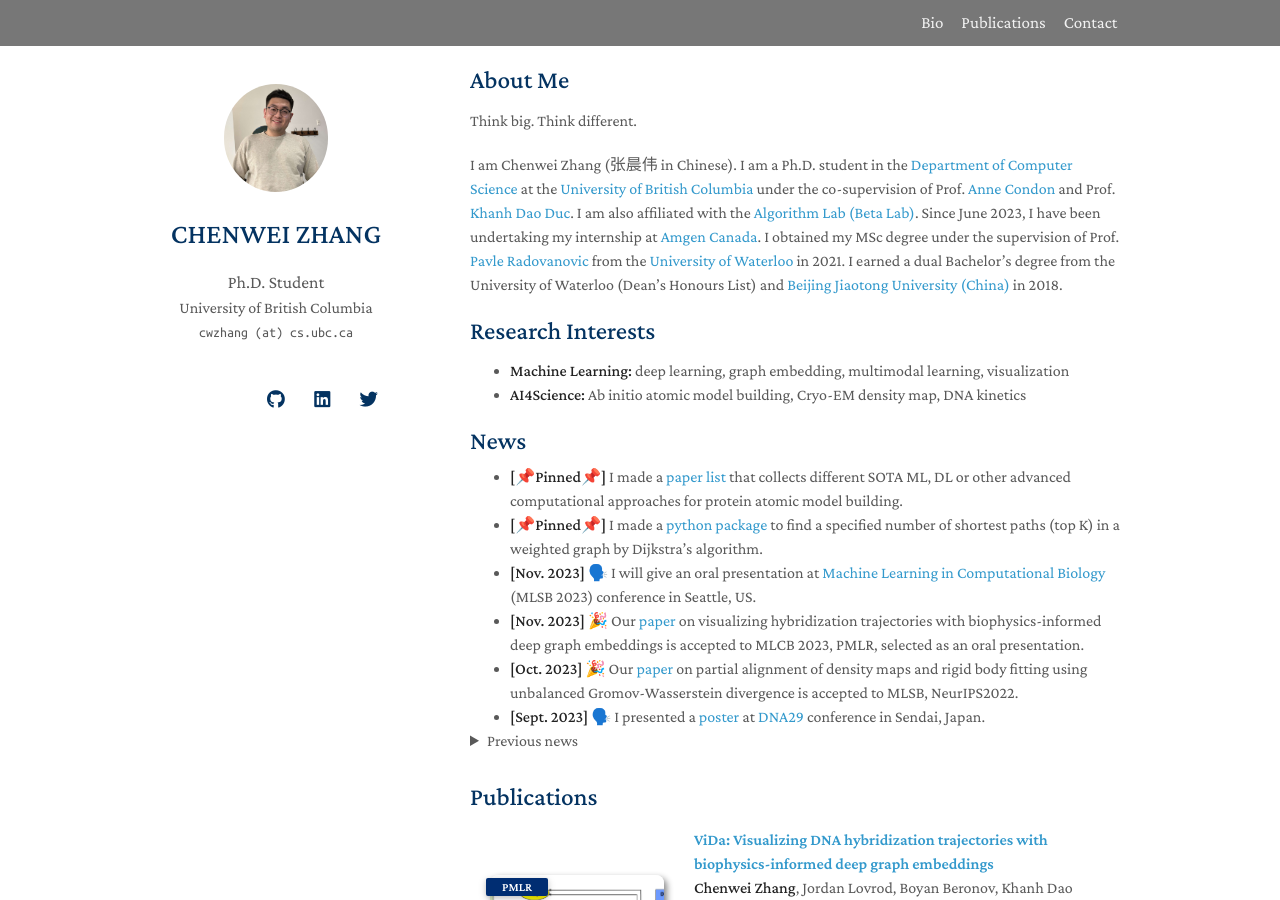
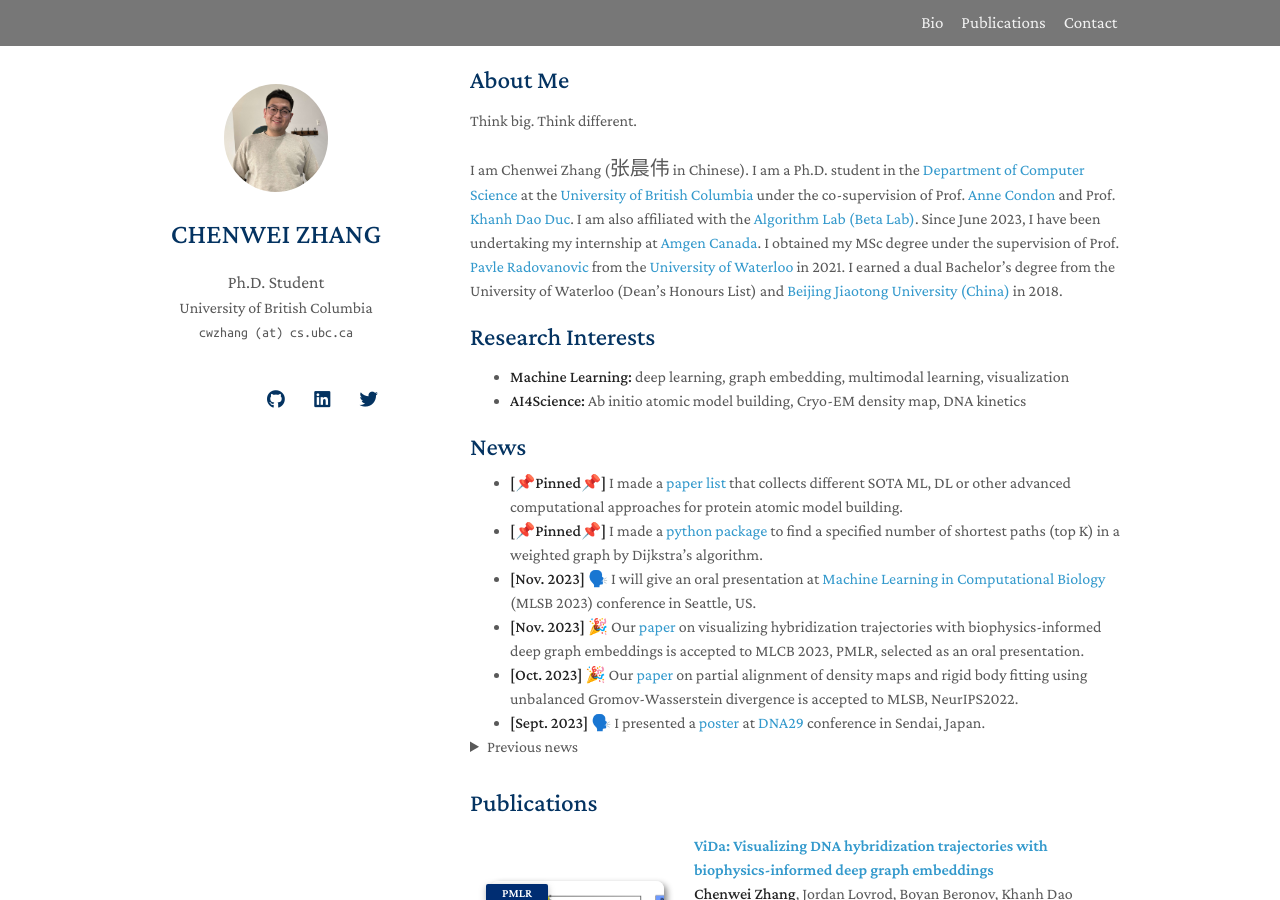
Before and after one commit to chenwei-zhang/chenwei-zhang.github.io, a Jekyll site: the page built from index.md, in a window 1280 px wide and 900 px high. Built offline with Jekyll 4.4.1, drawn with Linux system fonts in a browser that asks for light colours; nearby versions of some CDN libraries; a style sheet for code colours, icons or effects is not loaded; our own code applies the rules of GitHub Pages for plain Markdown files.

Commit message:
update index.md

```diff
--- a/index.md
+++ b/index.md
@@ -6,7 +6,7 @@
 
 Think big. Think different.
 
-I am Chenwei Zhang (张晨伟 in Chinese). I am a Ph.D. student in the [Department of Computer Science](https://www.cs.ubc.ca) at the [University of British Columbia](https://www.ubc.ca) under the co-supervision of Prof. [Anne Condon](https://www.cs.ubc.ca/~condon/) and Prof. [Khanh Dao Duc](https://kdaoduc.com/). I am also affiliated with the [Algorithm Lab (Beta Lab)](https://www.cs.ubc.ca/labs/beta/). Since June 2023, I have been undertaking my internship at [Amgen Canada](https://www.amgen.ca/). I obtained my MSc degree under the supervision of Prof. [Pavle Radovanovic](http://pavlegroup.uwaterloo.ca/) from the [University of Waterloo](https://uwaterloo.ca) in 2021. I earned a dual Bachelor's degree from the University of Waterloo (Dean’s Honours List) and [Beijing Jiaotong University (China)](http://en.njtu.edu.cn) in 2018.
+I am Chenwei Zhang (<span style="font-family: 'Font Name', Ma Shan Zheng; font-size: 125%; background: inherit;">张晨伟</span> in Chinese). I am a Ph.D. student in the [Department of Computer Science](https://www.cs.ubc.ca) at the [University of British Columbia](https://www.ubc.ca) under the co-supervision of Prof. [Anne Condon](https://www.cs.ubc.ca/~condon/) and Prof. [Khanh Dao Duc](https://kdaoduc.com/). I am also affiliated with the [Algorithm Lab (Beta Lab)](https://www.cs.ubc.ca/labs/beta/). Since June 2023, I have been undertaking my internship at [Amgen Canada](https://www.amgen.ca/). I obtained my MSc degree under the supervision of Prof. [Pavle Radovanovic](http://pavlegroup.uwaterloo.ca/) from the [University of Waterloo](https://uwaterloo.ca) in 2021. I earned a dual Bachelor's degree from the University of Waterloo (Dean’s Honours List) and [Beijing Jiaotong University (China)](http://en.njtu.edu.cn) in 2018.
 
 ## Research Interests
 
```
